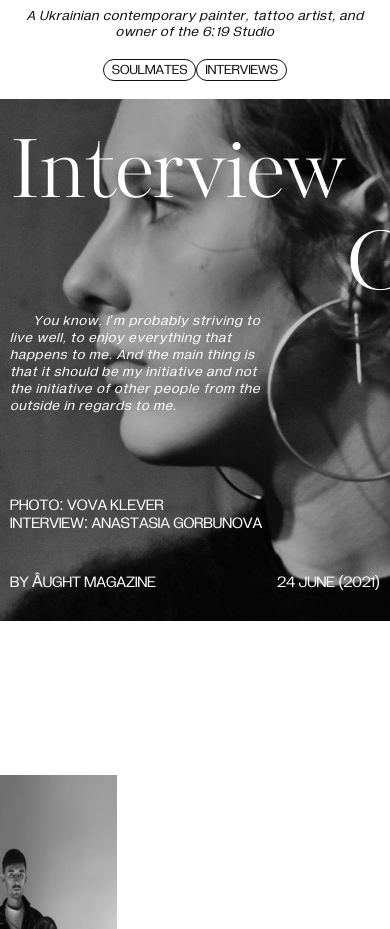
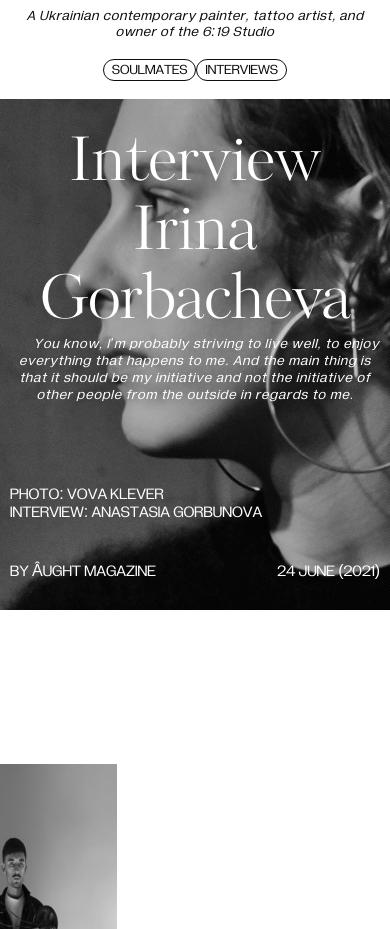
Before and after one commit to LypkaB/Aught, a plain HTML site: page index.html in a window 390 px wide. Shown: the part 3485-4414 px from the top of the page. Drawn offline with Linux system fonts and the light colour scheme.

Commit message:
Add adaptive for section «Interview»

```diff
--- a/assets/css/style.css
+++ b/assets/css/style.css
@@ -1054,6 +1054,33 @@ img {
     -ms-flex-pack: center;
     justify-content: center;
   }
+
+  .interview__title {
+    -webkit-box-orient: vertical;
+    -webkit-box-direction: normal;
+    -ms-flex-direction: column;
+    flex-direction: column;
+    -webkit-box-pack: center;
+    -ms-flex-pack: center;
+    justify-content: center;
+  }
+
+  .interview__title > span {
+    font-size: 60px;
+  }
+
+  .interview__title > span:nth-child(2) {
+    width: initial;
+  }
+
+  .interview .section-title {
+    text-align: center;
+  }
+
+  .interview__descr {
+    width: initial;
+    text-align: center;
+  }
 }
 
 @media (max-width: 575px) {
--- a/assets/sass/media/_992.scss
+++ b/assets/sass/media/_992.scss
@@ -99,4 +99,28 @@
             }
         }
     }
+
+    .interview {
+        &__title {
+            flex-direction: column;
+            justify-content: center;
+
+            > span {
+                font-size: 60px;
+
+                &:nth-child(2) {
+                    width: initial;
+                }
+            }
+        }
+
+        .section-title {
+            text-align: center;
+        }
+
+        &__descr {
+            width: initial;
+            text-align: center;
+        }
+    }
 }
```
